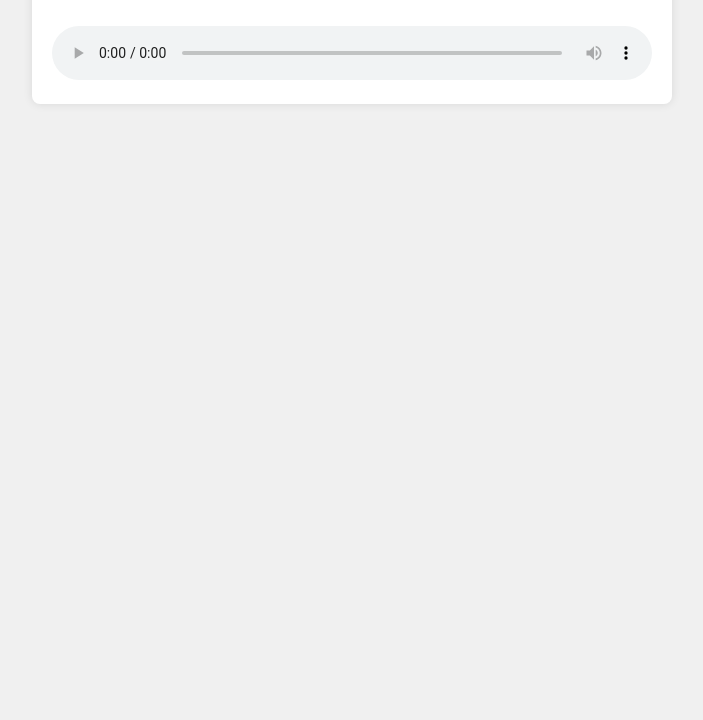
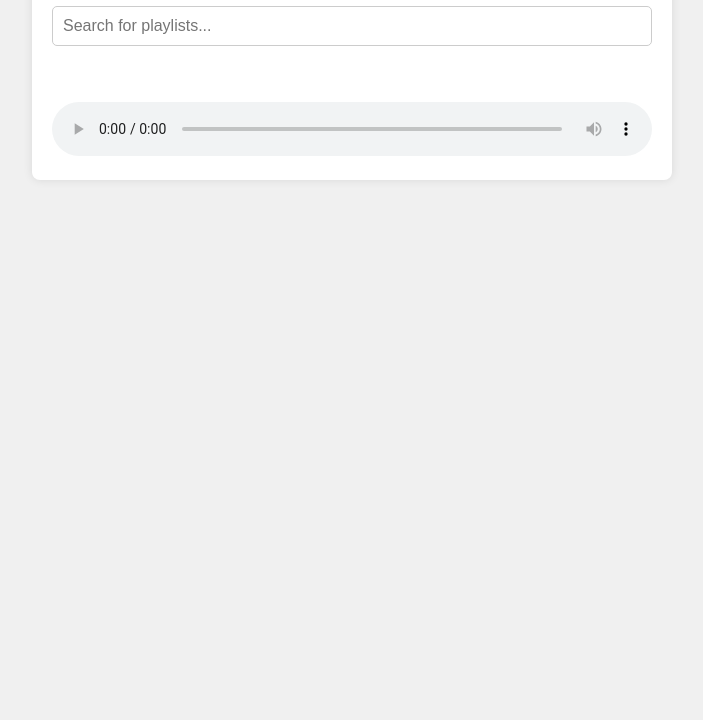
Before and after one commit to WebFunSparkTV/NovaMusic, a plain HTML site: page index.html in a window 1280 px wide. Shown: the part 80-800 px from the top of the page, without its empty margins (288-991 px from the left). Drawn offline with Linux system fonts and the light colour scheme.

Commit message:
Update index.html

```diff
--- a/index.html
+++ b/index.html
@@ -9,6 +9,7 @@
 <body>
     <div class="container">
         <h1>Spotify Music Player</h1>
+        <input type="text" id="searchInput" placeholder="Search for playlists...">
         <ul id="playlist"></ul>
         <audio controls id="audioPlayer">
             Your browser does not support the audio element.
```
